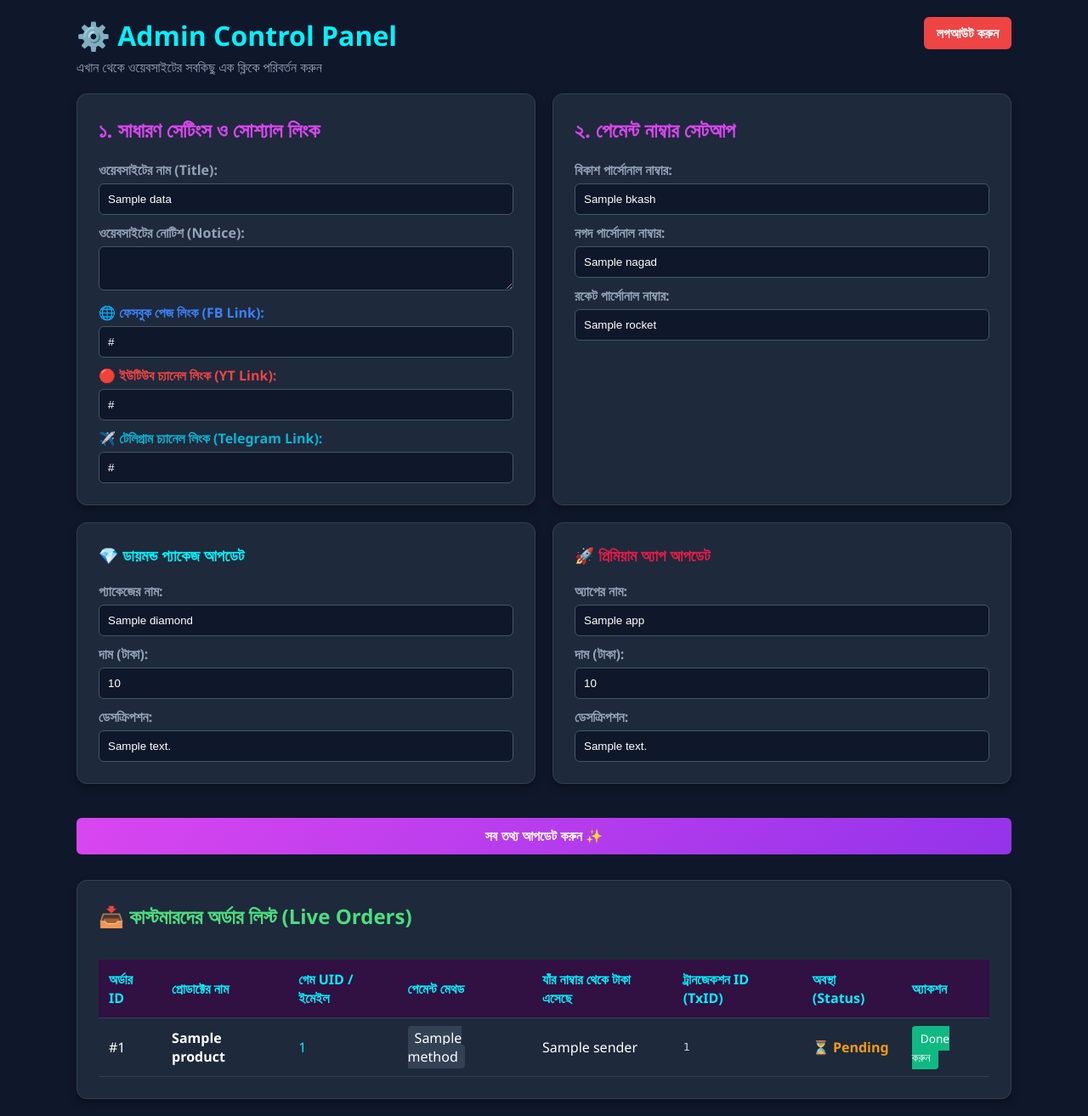
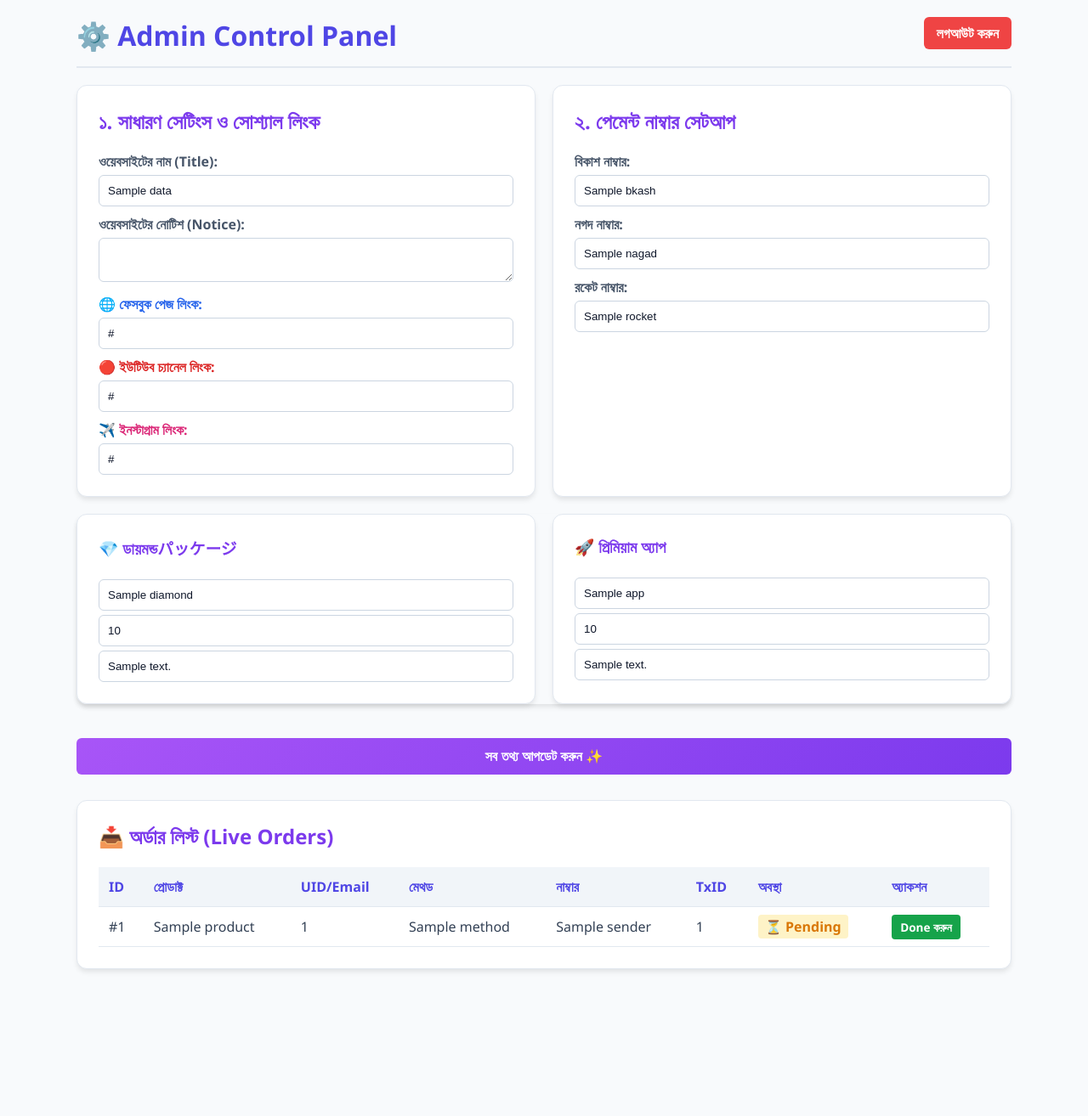
Before and after one commit to nirobahemedboss/mywebsite, a Flask app: template templates/dashboard.html in a window 1280 px wide. Shown: the whole page at 85% size. After the commit the page ends 1144 px from the top, so only its background shows below. Run offline with Flask 3, Linux system fonts and the light colour scheme; the template is opened without the code that fills it: most values are stand-ins (such as "Sample title", 1, 10 or a date in 2020).

Commit message:
Update dashboard.html

```diff
--- a/templates/dashboard.html
+++ b/templates/dashboard.html
@@ -5,152 +5,67 @@
     <meta name="viewport" content="width=device-width, initial-scale=1.0">
     <title>Admin Dashboard</title>
     <style>
-        body { font-family: 'Segoe UI', sans-serif; background-color: #0f172a; color: white; margin: 0; padding: 20px; }
+        body { font-family: 'Segoe UI', sans-serif; background-color: #f8fafc; color: #1e293b; margin: 0; padding: 20px; }
         .container { max-width: 1100px; margin: 0 auto; display: flex; flex-wrap: wrap; gap: 20px; }
-        .box { background: #1e293b; padding: 25px; border-radius: 12px; border: 1px solid #334155; box-shadow: 0 4px 10px rgba(0,0,0,0.3); flex: 1; min-width: 320px; }
+        .box { background: #ffffff; padding: 25px; border-radius: 12px; border: 1px solid #e2e8f0; box-shadow: 0 4px 6px -1px rgba(0,0,0,0.1); flex: 1; min-width: 320px; }
         .full-width { flex: 1 1 100%; }
-        h1, h2, h3 { color: #d946ef; margin-top: 0; }
-        label { display: block; margin-top: 10px; font-weight: bold; color: #94a3b8; }
-        input, textarea, select { width: 100%; padding: 10px; margin-top: 5px; border-radius: 6px; border: 1px solid #475569; background: #0f172a; color: white; box-sizing: border-box; }
-        .btn { background: linear-gradient(135deg, #d946ef, #9333ea); color: white; border: none; padding: 12px; width: 100%; border-radius: 6px; font-weight: bold; cursor: pointer; margin-top: 20px; font-size: 1rem; }
-        .btn:hover { opacity: 0.9; }
+        h1, h2, h3 { color: #7c3aed; margin-top: 0; }
+        label { display: block; margin-top: 10px; font-weight: bold; color: #475569; }
+        input, textarea, select { width: 100%; padding: 10px; margin-top: 5px; border-radius: 6px; border: 1px solid #cbd5e1; background: #ffffff; color: #0f172a; box-sizing: border-box; }
+        .btn { background: linear-gradient(135deg, #a855f7, #7c3aed); color: white; border: none; padding: 12px; width: 100%; border-radius: 6px; font-weight: bold; cursor: pointer; margin-top: 20px; font-size: 1rem; }
         .logout-btn { display: inline-block; background: #ef4444; color: white; padding: 8px 15px; text-decoration: none; border-radius: 6px; float: right; font-weight: bold; }
-        table { width: 100%; border-collapse: collapse; margin-top: 15px; background: #1e293b; }
-        th, td { padding: 12px; text-align: left; border-bottom: 1px solid #334155; }
-        th { background-color: #311042; color: #00f2fe; }
-        .status-pending { color: #f59e0b; font-weight: bold; }
-        .status-completed { color: #10b981; font-weight: bold; }
-        .action-btn { background: #10b981; color: white; padding: 5px 10px; text-decoration: none; border-radius: 4px; font-size: 0.85rem; }
+        table { width: 100%; border-collapse: collapse; margin-top: 15px; background: #ffffff; }
+        th, td { padding: 12px; text-align: left; border-bottom: 1px solid #e2e8f0; color: #334155; }
+        th { background-color: #f1f5f9; color: #4f46e5; font-weight: bold; }
+        .status-pending { color: #d97706; font-weight: bold; background: #fef3c7; padding: 3px 8px; border-radius: 4px; }
+        .status-completed { color: #16a34a; font-weight: bold; background: #dcfce7; padding: 3px 8px; border-radius: 4px; }
+        .action-btn { background: #16a34a; color: white; padding: 5px 10px; text-decoration: none; border-radius: 4px; font-size: 0.85rem; font-weight: bold; }
     </style>
 </head>
 <body>
-
-    <div style="max-width: 1100px; margin: 0 auto 20px auto; overflow: hidden;">
+    <div style="max-width: 1100px; margin: 0 auto 20px auto; overflow: hidden; border-bottom: 2px solid #e2e8f0; padding-bottom: 15px;">
         <a href="/admin/logout" class="logout-btn">লগআউট করুন</a>
-        <h1 style="margin: 0; color: #00f2fe;">⚙️ Admin Control Panel</h1>
-        <p style="color: #94a3b8; margin: 5px 0 0 0;">এখান থেকে ওয়েবসাইটের সবকিছু এক ক্লিকে পরিবর্তন করুন</p>
+        <h1 style="margin: 0; color: #4f46e5;">⚙️ Admin Control Panel</h1>
     </div>
-
     <form action="/admin/update" method="POST" class="container">
-
-        <!-- ১. সাইটের জেনারেল সেটিংস ও সোশ্যাল লিংক -->
         <div class="box">
             <h2>১. সাধারণ সেটিংস ও সোশ্যাল লিংক</h2>
-
             <label>ওয়েবসাইটের নাম (Title):</label>
             <input type="text" name="title" value="{{ data.title }}" required>
-
             <label>ওয়েবসাইটের নোটিশ (Notice):</label>
             <textarea name="notice" rows="2" required>{{ data.notice }}</textarea>
-
-            <label style="color: #3b82f6;">🌐 ফেসবুক পেজ লিংক (FB Link):</label>
-            <input type="url" name="fb_link" value="{{ data.get('fb_link', 'https://facebook.com') }}">
-
-            <label style="color: #ef4444;">🔴 ইউটিউব চ্যানেল লিংক (YT Link):</label>
-            <input type="url" name="yt_link" value="{{ data.get('yt_link', 'https://youtube.com') }}">
-
-            <label style="color: #06b6d4;">✈️ টেলিগ্রাম চ্যানেল লিংক (Telegram Link):</label>
-            <input type="url" name="telegram_link" value="{{ data.get('telegram_link', 'https://t.me') }}">
+            <label style="color: #2563eb;">🌐 ফেসবুক পেজ লিংক:</label>
+            <input type="url" name="fb_link" value="{{ data.fb_link }}">
+            <label style="color: #dc2626;">🔴 ইউটিউব চ্যানেল লিংক:</label>
+            <input type="url" name="yt_link" value="{{ data.yt_link }}">
+            <label style="color: #db2777;">✈️ ইনস্টাগ্রাম লিংক:</label>
+            <input type="url" name="telegram_link" value="{{ data.telegram_link }}">
         </div>
-
-        <!-- ২. পেমেন্ট নাম্বার সেটিংস -->
         <div class="box">
             <h2>২. পেমেন্ট নাম্বার সেটআপ</h2>
-
-            <label>বিকাশ পার্সোনাল নাম্বার:</label>
+            <label>বিকাশ নাম্বার:</label>
             <input type="text" name="bkash" value="{{ data.bkash }}" required>
-
-            <label>নগদ পার্সোনাল নাম্বার:</label>
+            <label>নগদ নাম্বার:</label>
             <input type="text" name="nagad" value="{{ data.nagad }}" required>
-
-            <label>রকেট পার্সোনাল নাম্বার:</label>
+            <label>রকেট নাম্বার:</label>
             <input type="text" name="rocket" value="{{ data.rocket }}" required>
         </div>
-
-        <!-- ৩. প্রোডাক্ট কাস্টমাইজেশন -->
-        <div class="box full-width" style="display: flex; flex-wrap: wrap; gap: 20px; padding: 0; background: transparent; border: none; box-shadow: none;">
-            <!-- ডায়মন্ড -->
+        <div class="box full-width" style="display: flex; flex-wrap: wrap; gap: 20px; padding: 0; background: transparent; border: none;">
             <div class="box" style="margin:0;">
-                <h3 style="color: #00f2fe;">💎 ডায়মন্ড প্যাকেজ আপডেট</h3>
-                <label>প্যাকেজের নাম:</label>
+                <h3>💎 ডায়মন্ডパッケージ</h3>
                 <input type="text" name="diamond_name" value="{{ data.products.diamond.name }}" required>
-                <label>দাম (টাকা):</label>
                 <input type="text" name="diamond_price" value="{{ data.products.diamond.price }}" required>
-                <label>ডেসক্রিপশন:</label>
                 <input type="text" name="diamond_note" value="{{ data.products.diamond.note }}" required>
             </div>
-
-            <!-- প্রিমিয়াম অ্যাপ -->
             <div class="box" style="margin:0;">
-                <h3 style="color: #e11d48;">🚀 প্রিমিয়াম অ্যাপ আপডেট</h3>
-                <label>অ্যাপের নাম:</label>
+                <h3>🚀 প্রিমিয়াম অ্যাপ</h3>
                 <input type="text" name="apps_name" value="{{ data.products.apps.name }}" required>
-                <label>দাম (টাকা):</label>
                 <input type="text" name="apps_price" value="{{ data.products.apps.price }}" required>
-                <label>ডেসক্রিপশন:</label>
                 <input type="text" name="apps_note" value="{{ data.products.apps.note }}" required>
             </div>
         </div>
-
-        <div class="full-width">
-            <button type="submit" class="btn">সব তথ্য আপডেট করুন ✨</button>
-        </div>
+        <button type="submit" class="btn">সব তথ্য আপডেট করুন ✨</button>
     </form>
-
-    <!-- ৪. কাস্টমারদের লাইভ অর্ডার টেবিল -->
-    <div class="container" style="margin-top: 30px;">
-        <div class="box full-width">
-            <h2 style="color: #4ade80;">📥 কাস্টমারদের অর্ডার লিস্ট (Live Orders)</h2>
-            <div style="overflow-x: auto;">
-                <table>
-                    <thead>
-                        <tr>
-                            <th>অর্ডার ID</th>
-                            <th>প্রোডাক্টের নাম</th>
-                            <th>গেম UID / ইমেইল</th>
-                            <th>পেমেন্ট মেথড</th>
-                            <th>যাঁর নাম্বার থেকে টাকা এসেছে</th>
-                            <th>ট্রানজেকশন ID (TxID)</th>
-                            <th>অবস্থা (Status)</th>
-                            <th>অ্যাকশন</th>
-                        </tr>
-                    </thead>
-                    <tbody>
-                        {% if orders %}
-                            {% for order in orders %}
-                            <tr>
-                                <td>#{{ order.id }}</td>
-                                <td style="font-weight: bold;">{{ order.product }}</td>
-                                <td style="color: #00f2fe;">{{ order.uid }}</td>
-                                <td><span style="background: #334155; padding: 3px 8px; border-radius: 4px;">{{ order.method }}</span></td>
-                                <td>{{ order.sender }}</td>
-                                <td style="color: #cbd5e1; font-family: monospace;">{{ order.txid }}</td>
-                                <td>
-                                    {% if order.status == 'Pending' %}
-                                        <span class="status-pending">⏳ Pending</span>
-                                    {% else %}
-                                        <span class="status-completed">✅ Completed</span>
-                                    {% endif %}
-                                </td>
-                                <td>
-                                    {% if order.status == 'Pending' %}
-                                        <a href="/admin/order/complete/{{ order.id }}" class="action-btn">Done করুন</a>
-                                    {% else %}
-                                        <span style="color: #64748b;">No Action</span>
-                                    {% endif %}
-                                </td>
-                            </tr>
-                            {% endfor %}
-                        {% else %}
-                            <tr>
-                                <td colspan="8" style="text-align: center; color: #64748b; padding: 30px;">এখনও কোনো অর্ডার আসেনি ভাই!</td>
-                            </tr>
-                        {% endif %}
-                    </tbody>
-                </table>
-            </div>
-        </div>
-    </div>
-
+    <div class="container" style="margin-top: 30px;"><div class="box full-width"><h2>📥 অর্ডার লিস্ট (Live Orders)</h2><table><thead><tr><th>ID</th><th>প্রোডাক্ট</th><th>UID/Email</th><th>মেথড</th><th>নাম্বার</th><th>TxID</th><th>অবস্থা</th><th>অ্যাকশন</th></tr></thead><tbody>{% if orders %}{% for order in orders %}<tr><td>#{{ order.id }}</td><td>{{ order.product }}</td><td>{{ order.uid }}</td><td>{{ order.method }}</td><td>{{ order.sender }}</td><td>{{ order.txid }}</td><td>{% if order.status == 'Pending' %}<span class="status-pending">⏳ Pending</span>{% else %}<span class="status-completed">✅ Completed</span>{% endif %}</td><td>{% if order.status == 'Pending' %}<a href="/admin/order/complete/{{ order.id }}" class="action-btn">Done করুন</a>{% else %}No Action{% endif %}</td></tr>{% endfor %}{% else %}<tr><td colspan="8" style="text-align: center; color: #94a3b8; padding: 20px;">কোনো অর্ডার আসেনি!</td></tr>{% endif %}</tbody></table></div></div>
 </body>
 </html>
```
